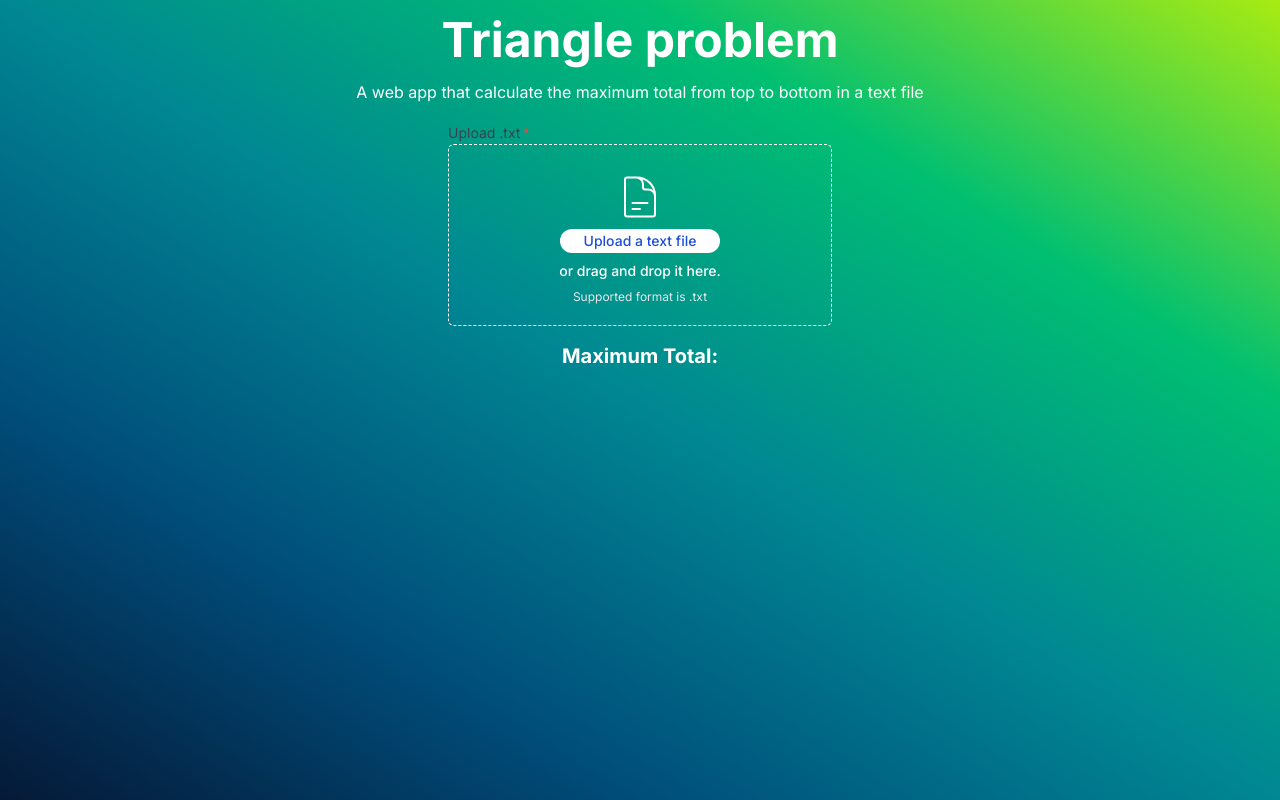
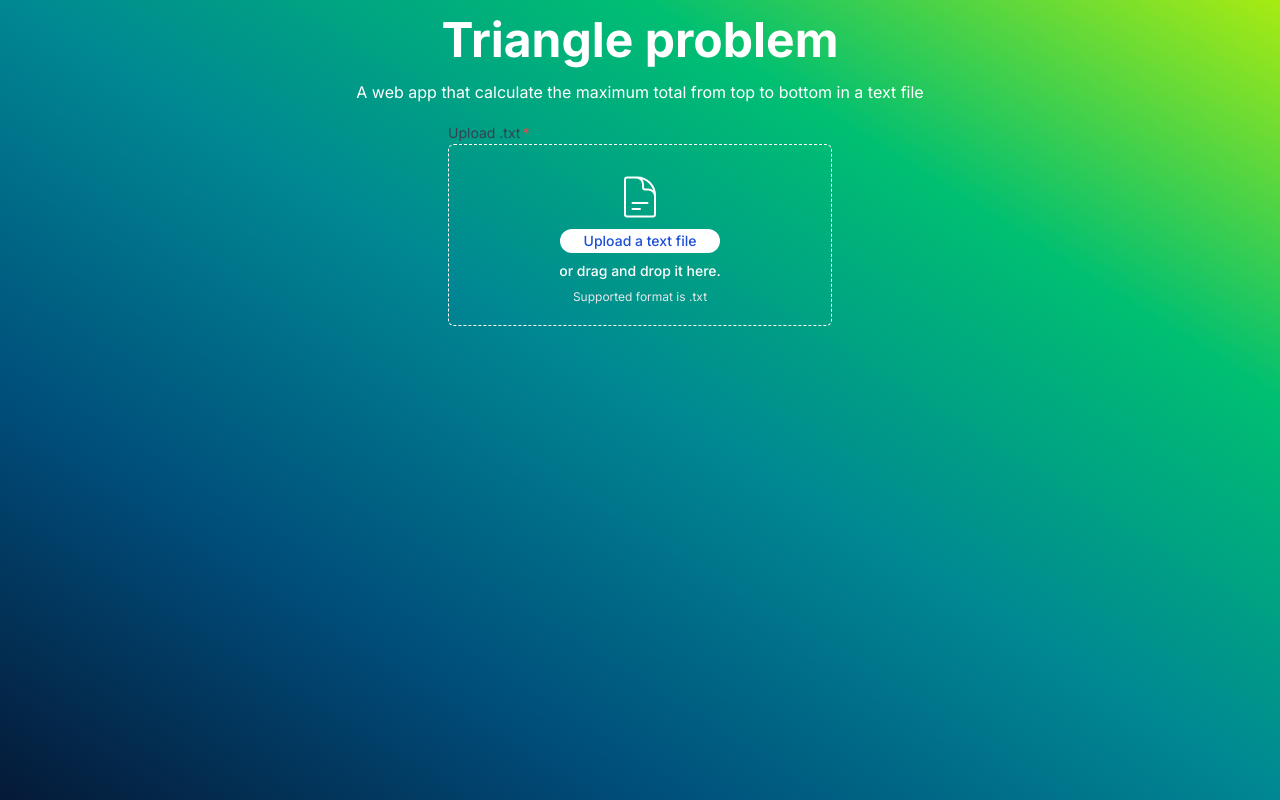
Before and after one commit to annasudol/triangle_dilemma_next, a Next.js app: page / in a window 1280 px wide. Built offline with nearby package versions, Linux system fonts and the light colour scheme.

Commit message:
fix(FE): fixed styles

```diff
--- a/src/app/components/Triangle/index.tsx
+++ b/src/app/components/Triangle/index.tsx
@@ -7,7 +7,7 @@ interface TRiangleProps {
 const TRiangle: FC<TRiangleProps> = ({ arrValues }) => {
   console.log(arrValues.length, 'arrValues');
   return (
-    <div>
+    <>
       {arrValues.map((row, i) => (
         <div key={`${i}-{row[0]}`} className="flex justify-center">
           {row.map((item, i) => (
@@ -25,7 +25,7 @@ const TRiangle: FC<TRiangleProps> = ({ arrValues }) => {
           ))}
         </div>
       ))}
-    </div>
+    </>
   );
 };
 
--- a/src/app/components/UploadForm/index.tsx
+++ b/src/app/components/UploadForm/index.tsx
@@ -16,8 +16,14 @@ function UploadForm() {
         fileName={file?.name}
         isLoading={isUploading}
       />
-      <p className="text-white text-center font-bold text-xl">Maximum Total:</p>
-      <div className="text-white text-center font-bold text-2xl animate-waving-hand">{maxTotal}</div>
+      {maxTotal && (
+        <div className="w-full flex flex-col items-center mb-4">
+          <p className="text-white text-center font-bold text-xl">Maximum Total:</p>
+          <div className="text-center font-bold text-2xl animate-waving-hand h-12 text-blue-950 bg-white bg-opacity-70 rounded-full px-3 py-2">
+            {maxTotal}
+          </div>
+        </div>
+      )}
       {arrValues && <Triangle arrValues={arrValues} />}
     </>
   );
--- a/src/app/page.tsx
+++ b/src/app/page.tsx
@@ -3,14 +3,12 @@
 import UploadForm from './components/UploadForm';
 export default function Home() {
   return (
-    <main className=" min-h-screen">
-      <div className="">
-        <h1 className="text-5xl font-bold text-white text-center py-4">Triangle problem</h1>
-        <p className="text-white text-center">
-          A web app that calculate the maximum total from top to bottom in a text file
-        </p>
-        <UploadForm />
-      </div>
+    <main className=" min-h-screen pb-12">
+      <h1 className="text-5xl font-bold text-white text-center py-4">Triangle problem</h1>
+      <p className="text-white text-center">
+        A web app that calculate the maximum total from top to bottom in a text file
+      </p>
+      <UploadForm />
     </main>
   );
 }
```
